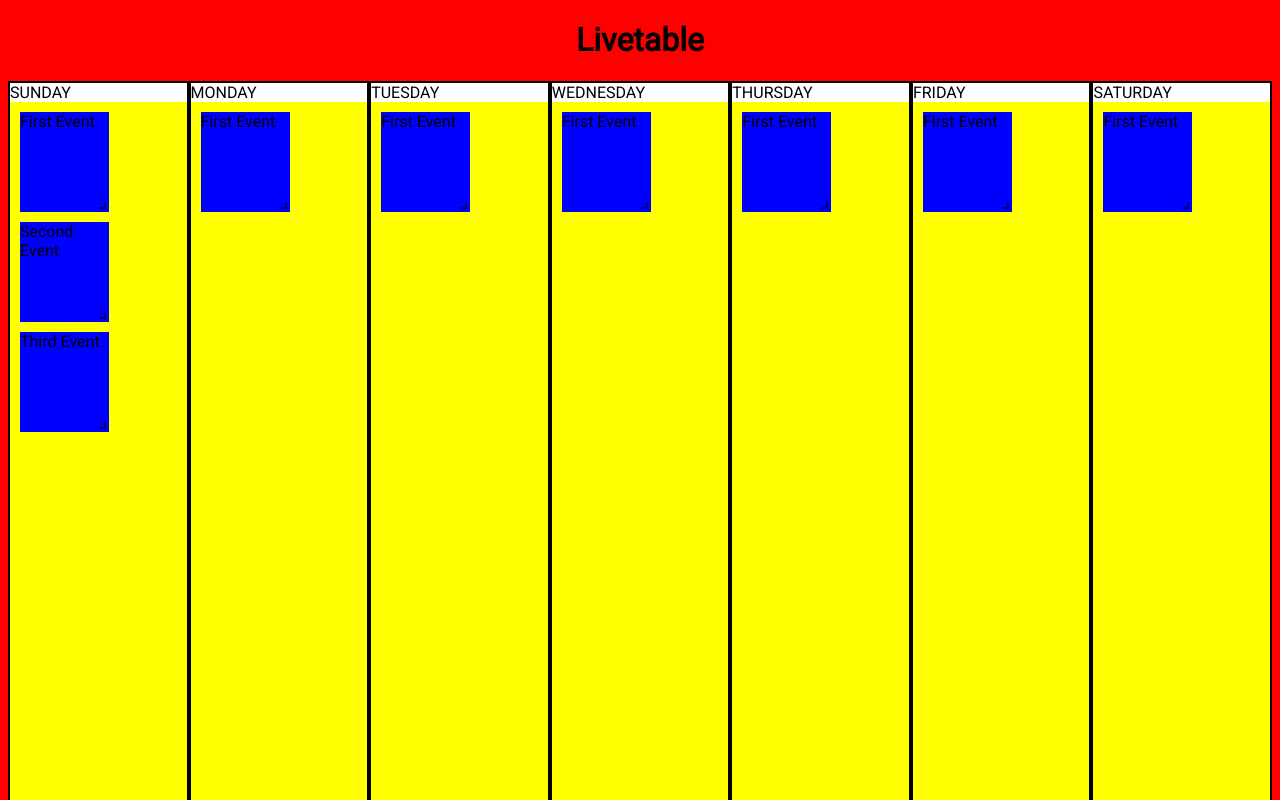
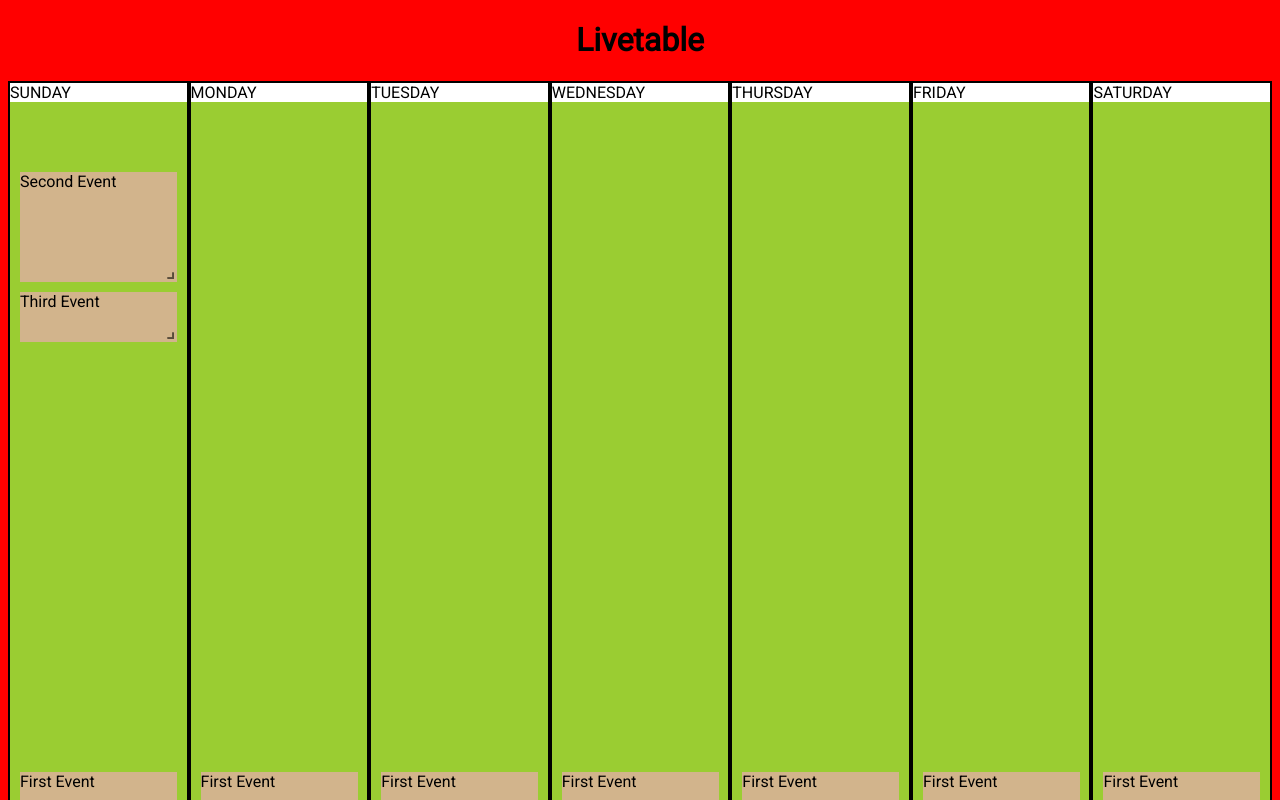
Before and after one commit to himanshuc3/LiveTable, a React (Create React App) app in the folder client/: page / in a window 1280 px wide. Shown: the top 800 px of the page. Built offline with nearby package versions, Linux system fonts and the light colour scheme.

Commit message:
Better timetable

```diff
--- a/client/src/components/App.js
+++ b/client/src/components/App.js
@@ -28,7 +28,7 @@
         {
           "eventName": "First Event",
           "startTime":11,
-          "endTime": 12,
+          "endTime": 17,
         }
       ],
       "TUESDAY":[
--- a/client/src/components/GridTiles.js
+++ b/client/src/components/GridTiles.js
@@ -1,37 +1,41 @@
 import React, { Component } from 'react';
 import GridLayout from 'react-grid-layout';
-
-//Grid css
+import RGL, { WidthProvider } from "react-grid-layout";
 require('../../node_modules/react-grid-layout/css/styles.css');
 require('../../node_modules/react-resizable/css/styles.css');
+require('../styles/GridTiles.css');
+
+const ReactGridLayout = WidthProvider(RGL);
 
 export default class GridTiles extends Component {
     render() {
-      // layout is an array of objects, see the demo for more complete usage
-      // var layout = [
-      //   {i: 'a', x: 0, y: 0, w: 2, h: 1, static: true}
-      // ];
       let layout = this.props.eventsArray.map((obj,index) => {
         return {
-          i:index,
+          i: index.toString(),
           x: 0,
           y: obj.startTime,
           w: 2,
-          h: obj.endTime - obj.startTime,
-          static: true
+          h: obj.endTime - obj.startTime
         }
       });
 
       let renderTile = this.props.eventsArray.map((obj,index) => {
         return (
-          <div key={index} style={{backgroundColor:"blue"}}>{obj.eventName}</div>
+          <div key={index} className="single_grid_tile" style={{backgroundColor:"tan"}}>{obj.eventName}</div>
         );
       });
 
       return (
-        <GridLayout className="layout" layout={layout} cols={12} rowHeight={100} width={1200}>
+        <ReactGridLayout
+          className="layout grid"
+          layout={layout}
+          cols={1}
+          rowHeight={50}
+          width={1200}
+          verticalCompact = {false}
+        >
           {renderTile}
-        </GridLayout>
+        </ReactGridLayout>
       )
     }
   }
--- /dev/null
+++ b/client/src/styles/GridTiles.css
@@ -0,0 +1,7 @@
+.grid{
+    background:yellowgreen;
+}
+
+.single_grid_tile{
+    z-index: 100;
+}
```
